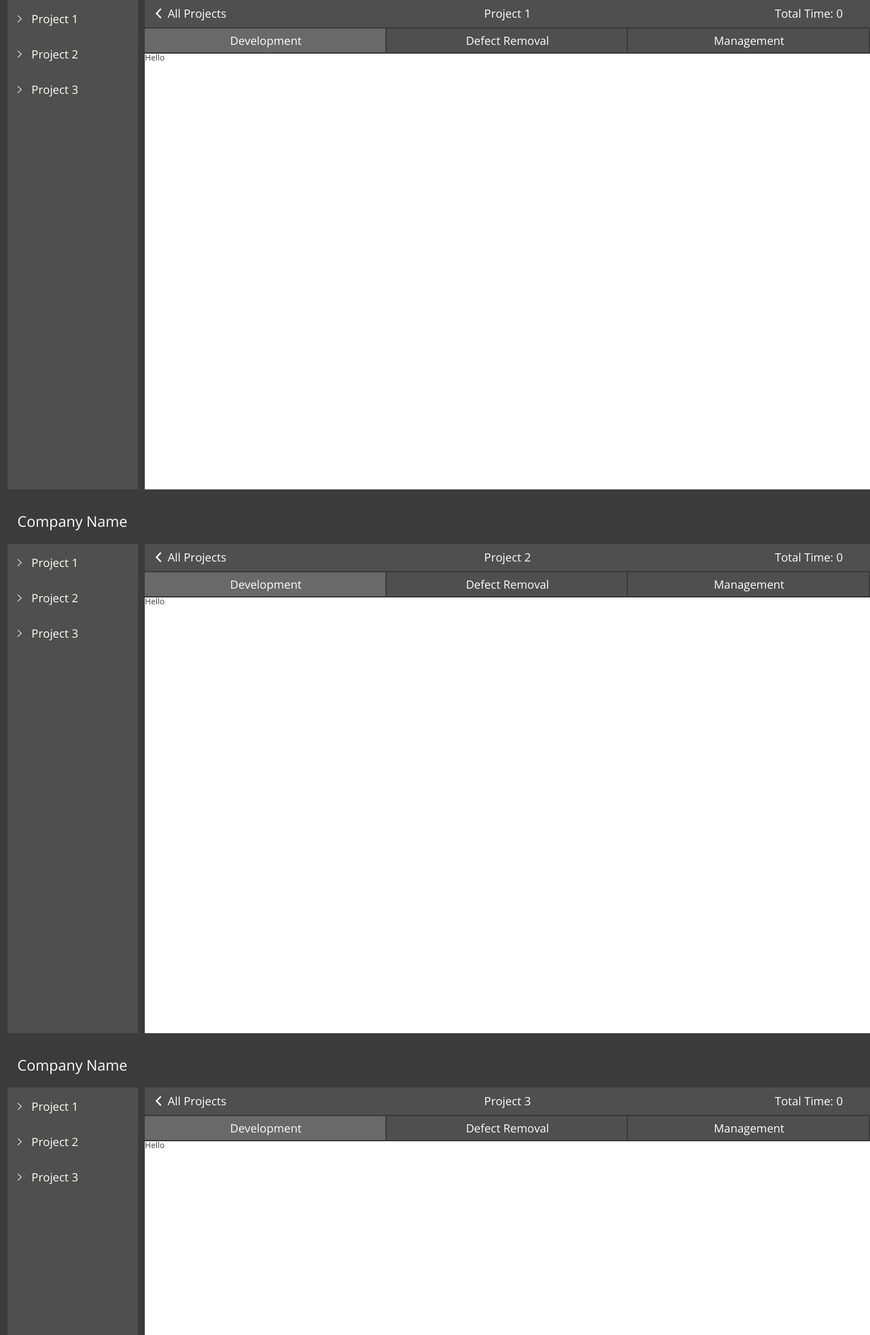
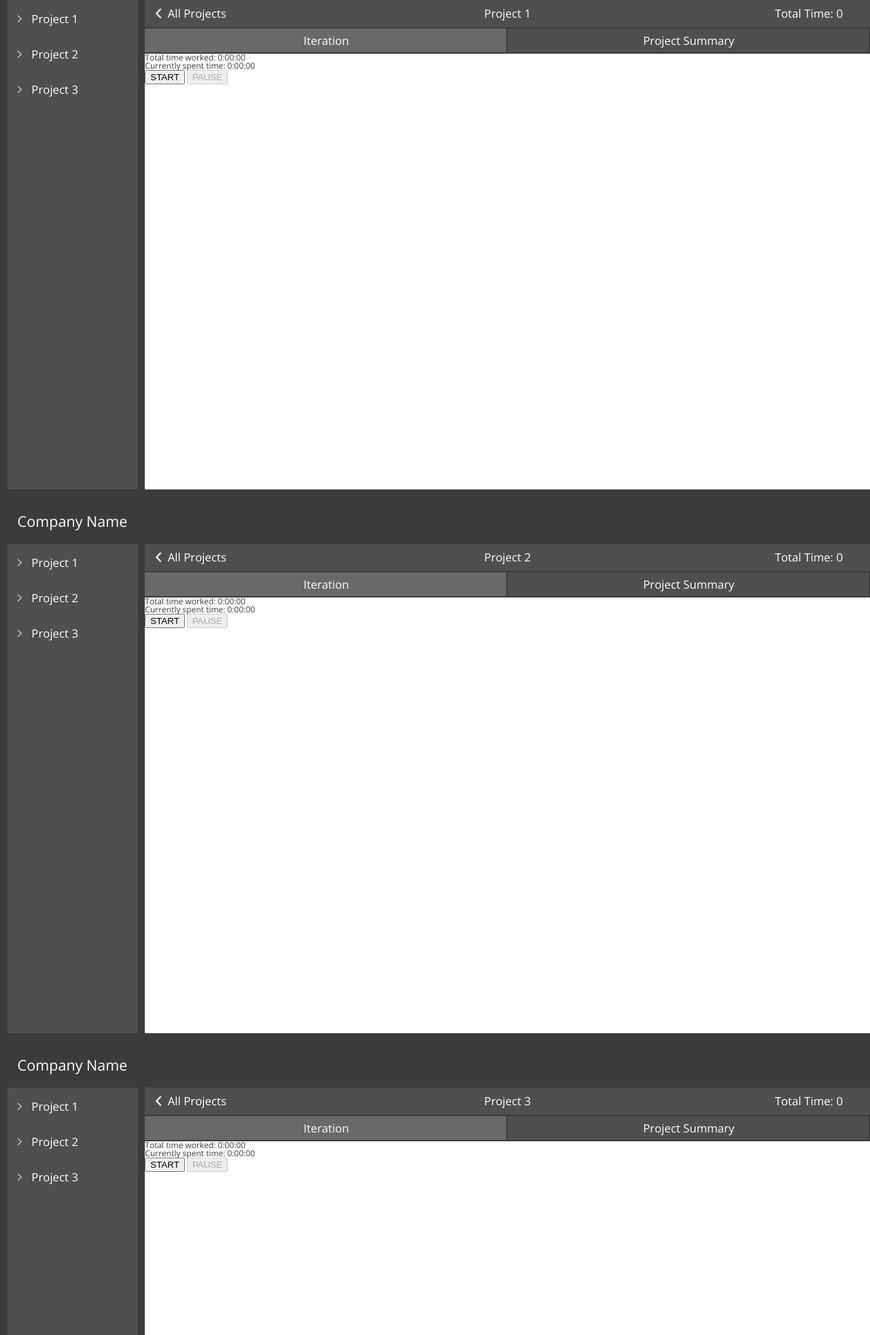
Before and after one commit to PrakharR/ise-project, a Django app: template ise_pdt/templates/ise_pdt/project.html in a window 1280 px wide. Shown: the part 56-2020 px from the top of the page at 68% size. Run offline with Django 3.2, Linux system fonts and the light colour scheme; the template is opened without the code that fills it: values that come from a table or form of the project are taken from there, others are empty; data comes from the database, SQL or seed files in the repository; both versions use the stored data as it was after the commit; some web fonts are replaced.

Commit message:
Sam's Timer 01

```diff
--- a/ise_pdt/static/ise_pdt/resources/js/main-script.js
+++ b/ise_pdt/static/ise_pdt/resources/js/main-script.js
@@ -1,4 +1,6 @@
 $(document).ready(function(){
+
+	var timer_event;
 
 	$('.project-tab').click(function(){
 		var tab_id = $(this).attr('data-tab');
@@ -10,7 +12,32 @@ $(document).ready(function(){
 		$("#"+tab_id).addClass('current');
 	})
 
+	$("#start_button").click(function(){
+		localStorage.setItem("total_time", 0);
+		$("#pause_button").prop('disabled',false);
+		$("#start_button").prop('disabled',true);
+		timer_event = setInterval(start_timer, 1000);
+	})
+
+	$("#pause_button").click(function(){
+		clearInterval(timer_event);
+		$("#start_button").prop('disabled',false);
+		$("#pause_button").prop('disabled',true);
+		$("#time_record").html("0:00:00");
+	})
+
+
 })
+
+function start_timer(){
+	var new_time = localStorage.getItem("total_time");
+	new_time = parseInt(new_time) + 1;
+	localStorage.setItem("total_time", new_time);
+	if (new_time < 60)
+		$("#time_record").html("0:00:"+new_time);
+	else if (new_time < 3600)
+		$("#time_record").html("0:"+Math.floor(new_time/60)+":"+new_time%60);
+}
 
 $('.click-to-collapse').on('click', function(e) {
   var hello = $('.click-to-collapse').index(this);
--- a/ise_pdt/templates/ise_pdt/project.html
+++ b/ise_pdt/templates/ise_pdt/project.html
@@ -81,29 +81,26 @@
           </div>
         </div>
         <div class="right-tabs col-xs-12">
-          <div class="project-tab col-xs-4 current" data-tab="development">
+          <div class="project-tab col-xs-6 current" data-tab="iteration">
             <div class="tab-text">
-              <p>Development</p>
+              <p>Iteration</p>
             </div>
           </div>
-          <div class="project-tab col-xs-4" data-tab="defect">
+          <div class="project-tab col-xs-6" data-tab="summary">
             <div class="tab-text">
-              <p>Defect Removal</p>
-            </div>
-          </div>
-          <div class="project-tab col-xs-4" data-tab="management">
-            <div class="tab-text">
-              <p>Management</p>
+              <p>Project Summary</p>
             </div>
           </div>
         </div>
-        <div class="tabbed-div current" id="development">
-          Hello
+        <div class="tabbed-div current" id="iteration">
+			<div id="timer">
+				Total time worked: <span id="total_time_record">0:00:00</span><br>
+				Currently spent time: <span id="time_record">0:00:00</span><br>
+				<button id="start_button">START</button>
+				<button id="pause_button" disabled>PAUSE</button>
+			</div>
         </div>
-        <div class="tabbed-div" id="defect">
-          Hi
-        </div>
-        <div class="tabbed-div" id="management">
+        <div class="tabbed-div" id="summary">
           Hi
         </div>
       </div>
```
Also changed, not shown: db.sqlite3, 12 other files.
